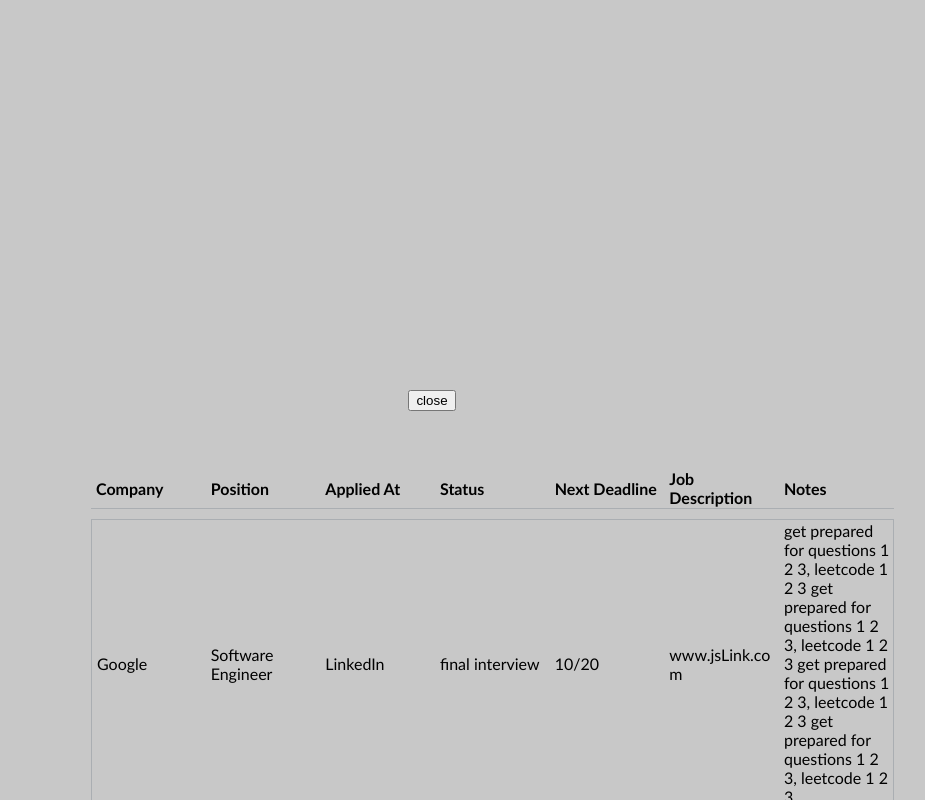
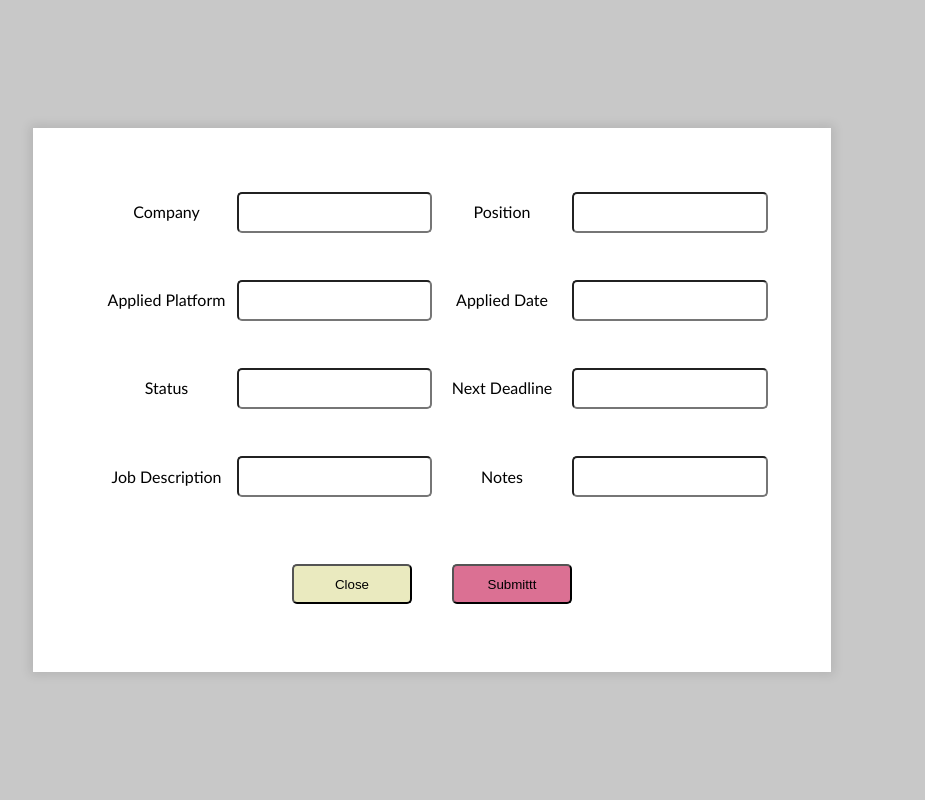
Before and after one commit to WennyXiong/MVP, a React app: page / in a window 1280 px wide. Both pictures are taken after a click on the button 966 px from the left and 424 px from the top of the page. Shown: the top 800 px of the page, without its empty margins (208-1133 px from the left). Built offline with nearby package versions, Linux system fonts and the light colour scheme; the HTML template or start-up script is replaced by a standard one.

Commit message:
modal form setup

```diff
--- a/client/src/components/JobApplications.jsx
+++ b/client/src/components/JobApplications.jsx
@@ -23,7 +23,8 @@ const JobApplications = () => {
       </JA.AddButton>
 
       {openModal && <ModalToAdd setOpenModal={setOpenModal} />}
-
+      {openModal === false
+      && (
         <JA.ApplicationTable>
           <thead>
             <JA.HeadTr rowspan="2">
@@ -63,6 +64,7 @@ const JobApplications = () => {
             </JA.Tr>
           </tbody>
         </JA.ApplicationTable>
+      )}
     </Sections.JobApplications>
   );
 };
--- a/client/src/components/ModalToAdd.jsx
+++ b/client/src/components/ModalToAdd.jsx
@@ -11,9 +11,37 @@ const ModalToAdd = ({ setOpenModal }) => {
   const [JD, setJD] = useState('');
   const [notes, setNotes] = useState('');
 
+  const onSubmit = (obj) => {
+    console.log('obj to submit: ', obj);
+  };
+
   return (
     <MTA.Background>
-      <button onClick={() => setOpenModal(false)}> close </button>
+      <MTA.Form onSubmit={(e) => onSubmit(e.target.value)}>
+        <MTA.Label>Company</MTA.Label>
+        <MTA.Input />
+        <MTA.Label>Position</MTA.Label>
+        <MTA.Input />
+        <MTA.Label>Applied Platform</MTA.Label>
+        <MTA.Input />
+        <MTA.Label>Applied Date</MTA.Label>
+        <MTA.Input />
+        <MTA.Label>Status</MTA.Label>
+        <MTA.Input />
+        <MTA.Label>Next Deadline</MTA.Label>
+        <MTA.Input />
+        <MTA.Label>Job Description</MTA.Label>
+        <MTA.Input />
+        <MTA.Label>Notes</MTA.Label>
+        <MTA.Input />
+
+        <MTA.CloseBtn onClick={() => setOpenModal(false)}>
+          Close
+        </MTA.CloseBtn>
+        <MTA.SubmitBtn>
+          Submittt
+        </MTA.SubmitBtn>
+      </MTA.Form>
     </MTA.Background>
   );
 };
--- a/client/src/styles/MTA.jsx
+++ b/client/src/styles/MTA.jsx
@@ -5,12 +5,74 @@ const MTA = {
     width: 100vw;
     height: 100vh;
     background-color: rgba(200, 200, 200);
+    transform: translateZ(0);
     position: fixed;
     display: flex;
     top: 0;
     left: 0;
     justify-content: center;
     align-items: center;
+    z-index: 10;
+    /* opacity: 0.5; */
+  `,
+  Form: styled.form`
+    position: fixed;
+    display: flex;
+    flex-wrap: wrap;
+    width: 60%;
+    height: 60%;
+    max-width: 750px;
+    padding: 2.5em 1.5em 1.5em 1.5em;
+    background-color: white;
+    box-shadow: 0 0 10px 3px rgba(0, 0, 0, 0.1);
+    overflow: auto;
+    justify-content: center;
+    align-items: center;
+    /* padding: 25px;  */
+  `,
+  Label: styled.label`
+    display: inline-block;
+    width: 120px;
+    height: 20px;
+    padding: 10px;
+    text-align: center;
+  `,
+  Input: styled.input`
+    display: inline-block;
+    border-radius: 5px;
+    position: relative;
+    width: 25%;
+    height: 35px;
+    min-width: 150px;
+    position: relative;
+  `,
+  CloseBtn: styled.button`
+    /* position: inherit; */
+    top: 70%;
+    margin: 20px;
+    width: 120px;
+    height: 40px;
+    background-color: #eaeabf;
+    border-radius: 5px;
+    text-align: center;
+
+    &:hover {
+      opacity: 0.8;
+      cursor: pointer;
+    }
+  `,
+  SubmitBtn: styled.button`
+    top: 70%;
+    left: 10%;
+    margin: 20px;
+    width: 120px;
+    height: 40px;
+    border-radius: 5px;
+    background-color: palevioletred;
+    &:hover {
+      opacity: 0.8;
+      cursor: pointer;
+    }
   `,
 };
 
```
Lines whose indentation alone changed are shown as unchanged.
